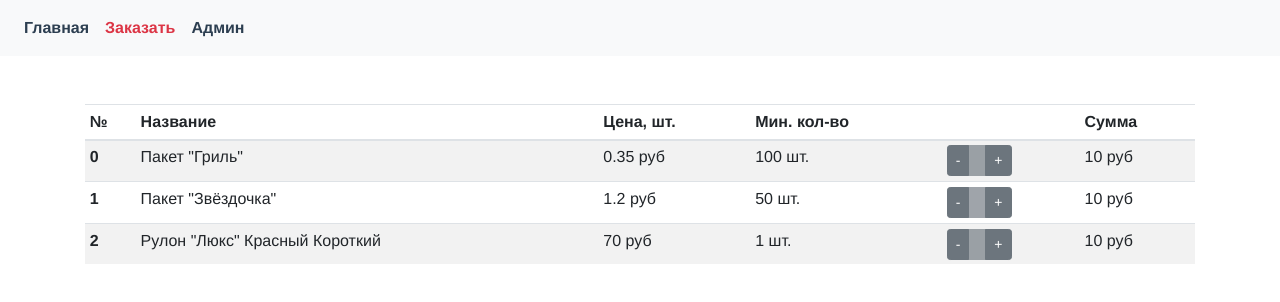
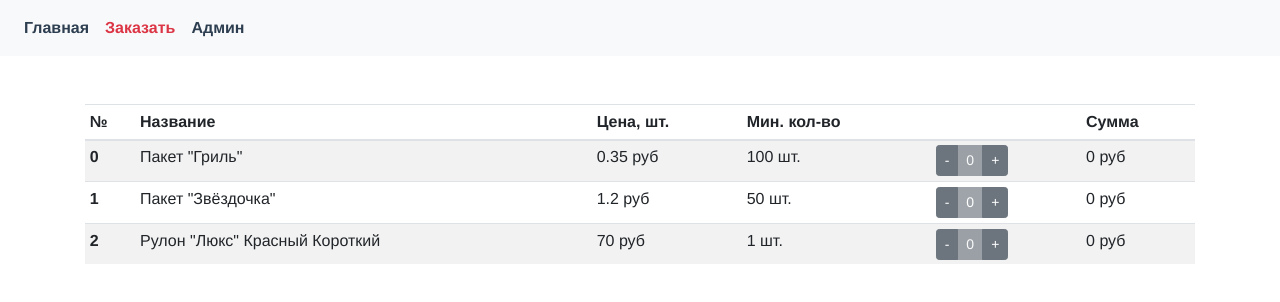
Before and after one commit to NaMax66/silkroad, a Vue app: page /order in a window 1280 px wide. Shown: the top 302 px of the page. Built offline with nearby package versions, Linux system fonts and the light colour scheme.

Commit message:
total added

```diff
--- a/src/views/Order.vue
+++ b/src/views/Order.vue
@@ -20,7 +20,7 @@
         <th scope="col">
           <div class="btn-group" role="group" aria-label="Basic example">
             <button type="button" class="btn btn-secondary btn-sm" @click="addAmount('minus', product)">-</button>
-            <button type="button" class="btn btn-secondary btn-sm disabled" aria-disabled="true">{{getAmount()}}</button>
+            <button type="button" class="btn btn-secondary btn-sm disabled" aria-disabled="true">{{getAmount(product)}}</button>
             <button type="button" class="btn btn-secondary btn-sm" @click="addAmount('plus', product)">+</button>
           </div>
         </th>
@@ -50,12 +50,16 @@ export default {
   methods: {
     ...mapMutations(['initPrice', 'addToOrder']),
     getProductPrice (product) {
-      const productInOrder = this.getOrder.find(el => el.name === product.name)
-      this.addToOrder(productInOrder)
-      return getNicePrice(10)
+      const productInOrder = this.getOrder.find(el => el.id === product.id)
+      let total = getNicePrice(0)
+      if (productInOrder) {
+        total = getNicePrice(productInOrder.price * productInOrder.amount)
+      }
+      return total
     },
-    getAmount () {
-      return this.number
+    getAmount (product) {
+      const productInOrder = this.getOrder.find(el => el.id === product.id)
+      return productInOrder && productInOrder.amount ? productInOrder.amount : 0
     },
     addAmount (operator, rate) {
       let total = rate
```
